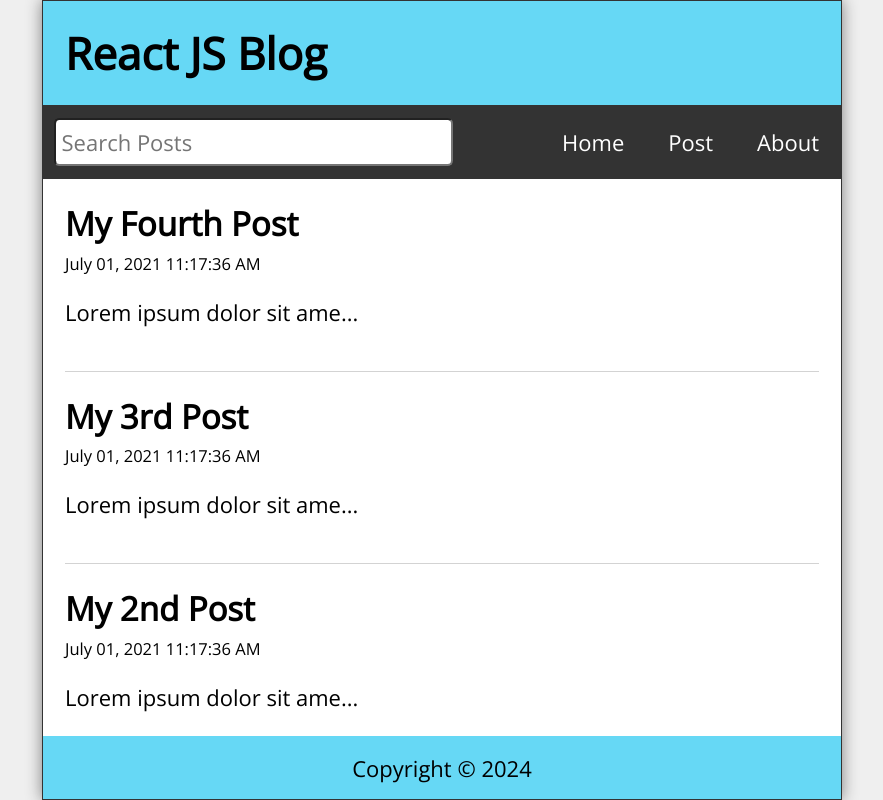
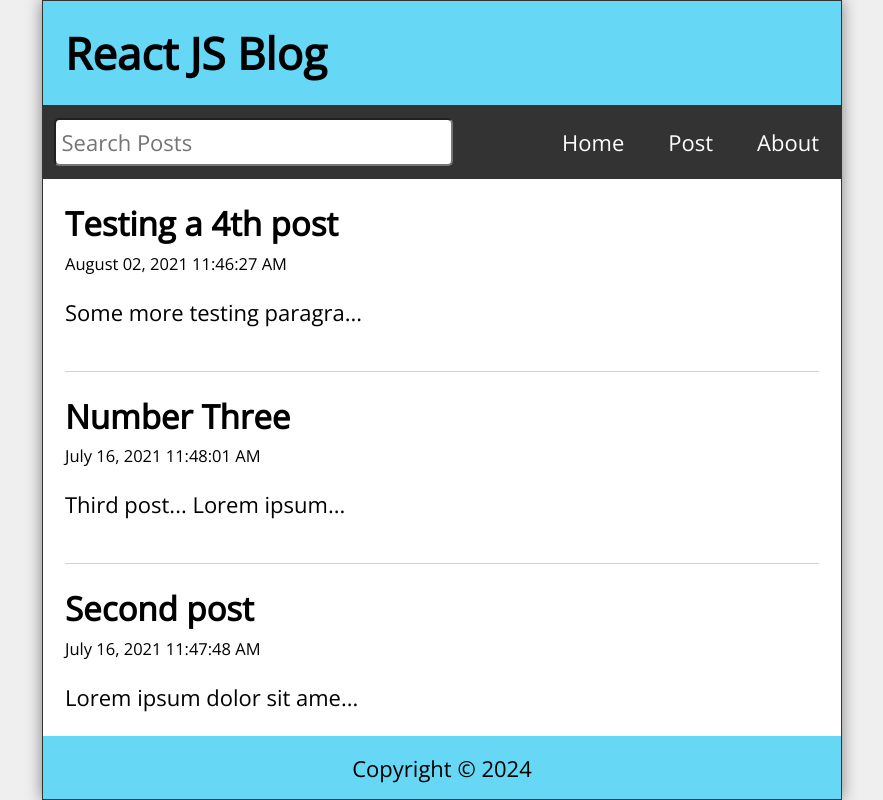
Before and after one commit to Ellsk/Blog-App, a React (Create React App) app: page / in a window 1280 px wide. Shown: the whole page, without its empty margins (198-1081 px from the left). Built offline with nearby package versions, Linux system fonts and the light colour scheme; data requests are answered from the project's data file.

Commit message:
Using Axios Api to store data

```diff
--- /dev/null
+++ b/data/db.json
@@ -0,0 +1,28 @@
+{
+  "posts": [
+    {
+      "id": "1",
+      "title": "1st post",
+      "datetime": "July 16, 2021 11:47:39 AM",
+      "body": "Lorem ipsum dolor sit amet, consectetur adipiscing elit, sed do eiusmod tempor incididunt ut labore et dolore magna aliqua. Ut enim ad minim veniam, quis nostrud exercitation ullamco laboris nisi ut aliquip ex ea commodo consequat. Duis aute irure dolor in reprehenderit in voluptate velit esse cillum dolore eu fugiat nulla pariatur. Excepteur sint occaecat cupidatat non proident, sunt in culpa qui officia deserunt mollit anim id est laborum."
+    },
+    {
+      "id": "2",
+      "title": "Second post",
+      "datetime": "July 16, 2021 11:47:48 AM",
+      "body": "Lorem ipsum dolor sit amet, consectetur adipiscing elit, sed do eiusmod tempor incididunt ut labore et dolore magna aliqua. Ut enim ad minim veniam, quis nostrud exercitation ullamco laboris nisi ut aliquip ex ea commodo consequat. Duis aute irure dolor in reprehenderit in voluptate velit esse cillum dolore eu fugiat nulla pariatur. Excepteur sint occaecat cupidatat non proident, sunt in culpa qui officia deserunt mollit anim id est laborum. two"
+    },
+    {
+      "id": "3",
+      "title": "Number Three",
+      "datetime": "July 16, 2021 11:48:01 AM",
+      "body": "Third post... Lorem ipsum dolor sit amet, consectetur adipiscing elit, sed do eiusmod tempor incididunt ut labore et dolore magna aliqua. Ut enim ad minim veniam, quis nostrud exercitation ullamco laboris nisi ut aliquip ex ea commodo consequat. Duis aute irure dolor in reprehenderit in voluptate velit esse cillum dolore eu fugiat nulla pariatur. Excepteur sint occaecat cupidatat non proident, sunt in culpa qui officia deserunt mollit anim id est laborum."
+    },
+    {
+      "id": "4",
+      "title": "Testing a 4th post",
+      "datetime": "August 02, 2021 11:46:27 AM",
+      "body": "Some more testing paragraphs!"
+    }
+  ]
+}
--- a/package.json
+++ b/package.json
@@ -6,6 +6,7 @@
     "@testing-library/jest-dom": "^5.17.0",
     "@testing-library/react": "^13.4.0",
     "@testing-library/user-event": "^13.5.0",
+    "axios": "^1.6.8",
     "date-fns": "^3.6.0",
     "react": "^18.3.1",
     "react-dom": "^18.3.1",
--- a/src/App.js
+++ b/src/App.js
@@ -9,6 +9,7 @@
 import PostPage from "./PostPage";
 import { Routes, Route, useNavigate } from "react-router-dom";
 import { format } from 'date-fns'
+import api from './api/posts'
 
 function App() {
 
@@ -18,33 +19,27 @@
   const [searchResult, setSearchResult] = useState([]);
   const [postTitle, setPostTitle] = useState('');
   const [postBody, setPostBody] = useState('');
-  const [posts, setPosts] = useState([
-    {
-      id: 1,
-      title: "My First Post",
-      datetime: "July 01, 2021 11:17:36 AM",
-      body: "Lorem ipsum dolor sit amet consectetur adipisicing elit. Quis consequatur expedita, assumenda similique non optio! Modi nesciunt excepturi corrupti atque blanditiis quo nobis, non optio quae possimus illum exercitationem ipsa!"
-    },
-    {
-      id: 2,
-      title: "My 2nd Post",
-      datetime: "July 01, 2021 11:17:36 AM",
-      body: "Lorem ipsum dolor sit amet consectetur adipisicing elit. Quis consequatur expedita, assumenda similique non optio! Modi nesciunt excepturi corrupti atque blanditiis quo nobis, non optio quae possimus illum exercitationem ipsa!"
-    },
-    {
-      id: 3,
-      title: "My 3rd Post",
-      datetime: "July 01, 2021 11:17:36 AM",
-      body: "Lorem ipsum dolor sit amet consectetur adipisicing elit. Quis consequatur expedita, assumenda similique non optio! Modi nesciunt excepturi corrupti atque blanditiis quo nobis, non optio quae possimus illum exercitationem ipsa!"
-    },
-    {
-      id: 4,
-      title: "My Fourth Post",
-      datetime: "July 01, 2021 11:17:36 AM",
-      body: "Lorem ipsum dolor sit amet consectetur adipisicing elit. Quis consequatur expedita, assumenda similique non optio! Modi nesciunt excepturi corrupti atque blanditiis quo nobis, non optio quae possimus illum exercitationem ipsa!"
-    }
-  ])
+  const [posts, setPosts] = useState([]);
 
+  useEffect(()=>{
+     const fetchPosts = async () => {
+      try {
+        const response = await api.get('/posts');
+        setPosts(response.data);
+       } catch (err) {
+        if(err.response) {
+        // Not in the 200 response range
+        console.log(err.response.data);
+        console.log(err.response.status);
+        console.log(err.response.headers);
+        } else {
+          console.log(`Error:${err.message}`)
+        }
+      }
+     }
+
+     fetchPosts();
+  }, [])
   useEffect(()=> {
     const filteredResults = posts.filter(
       (post)=> ((postBody).toLowerCase()).includes((search).toLowerCase())
@@ -53,21 +48,32 @@
       setSearchResult(filteredResults.reverse());
   }, [posts, search])
 
-  const handleSubmit = (e)  => {
+  const handleSubmit = async(e)  => {
     e.preventDefault();
     const id = posts.length ? posts[posts.length - 1].id + 1 : 1;
     const datetime = format(new Date(), 'MMMM dd, yyyy p');
     const newPost = { id, title: postTitle, datetime, body:postBody};
-    const allPost = [...posts, newPost]
+
+    try {
+    const response = await api.post('/posts', newPost)
+    const allPost = [...posts, response.data]
     setPosts(allPost);
     setPostTitle('');
     setPostBody('');
     history('/');
+    } catch (err) {
+      console.log(`Error: ${err.message}`)
+    }
   }
-  const handleDelete = (id) => {
-    const postsList = posts.filter(post=> post.id !== id);
-    setPosts(postsList);
-    history('/');
+  const handleDelete = async(id) => {
+    try {
+      await api.delete(`/posts/${id}`)
+      const postsList = posts.filter(post=> post.id !== id);
+      setPosts(postsList);
+      history('/');
+    } catch (err) {
+      console.log(`Error: ${err.message}`)
+    }
   }
   return (
     <div className="App">
--- /dev/null
+++ b/src/api/posts.js
@@ -0,0 +1,5 @@
+import axios from 'axios';
+
+export default axios.create({
+    baseURL:"http://localhost:3500/"
+});
```
Also changed, not shown: 1 other file (tests, documents, lock files or other folders).
